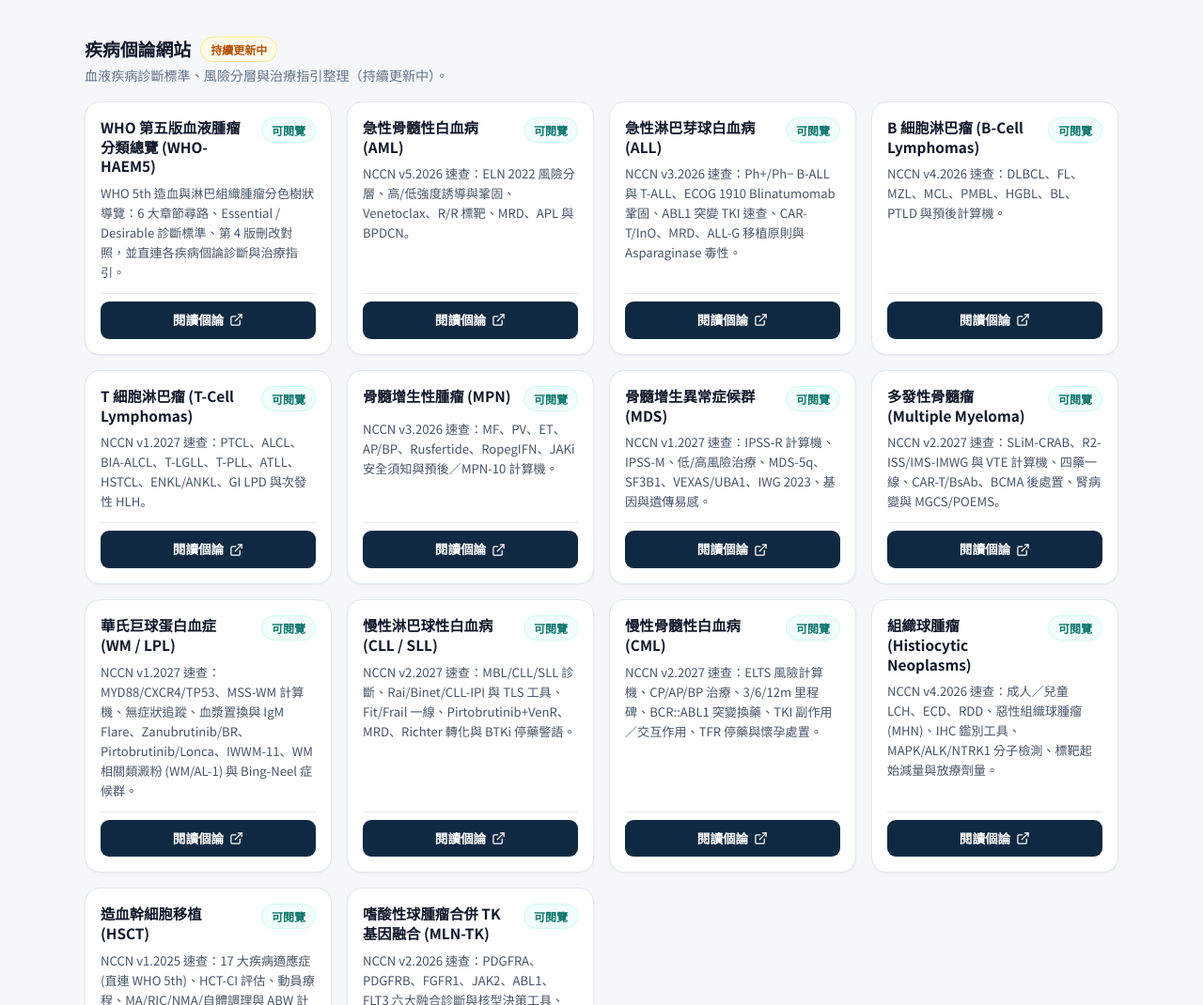
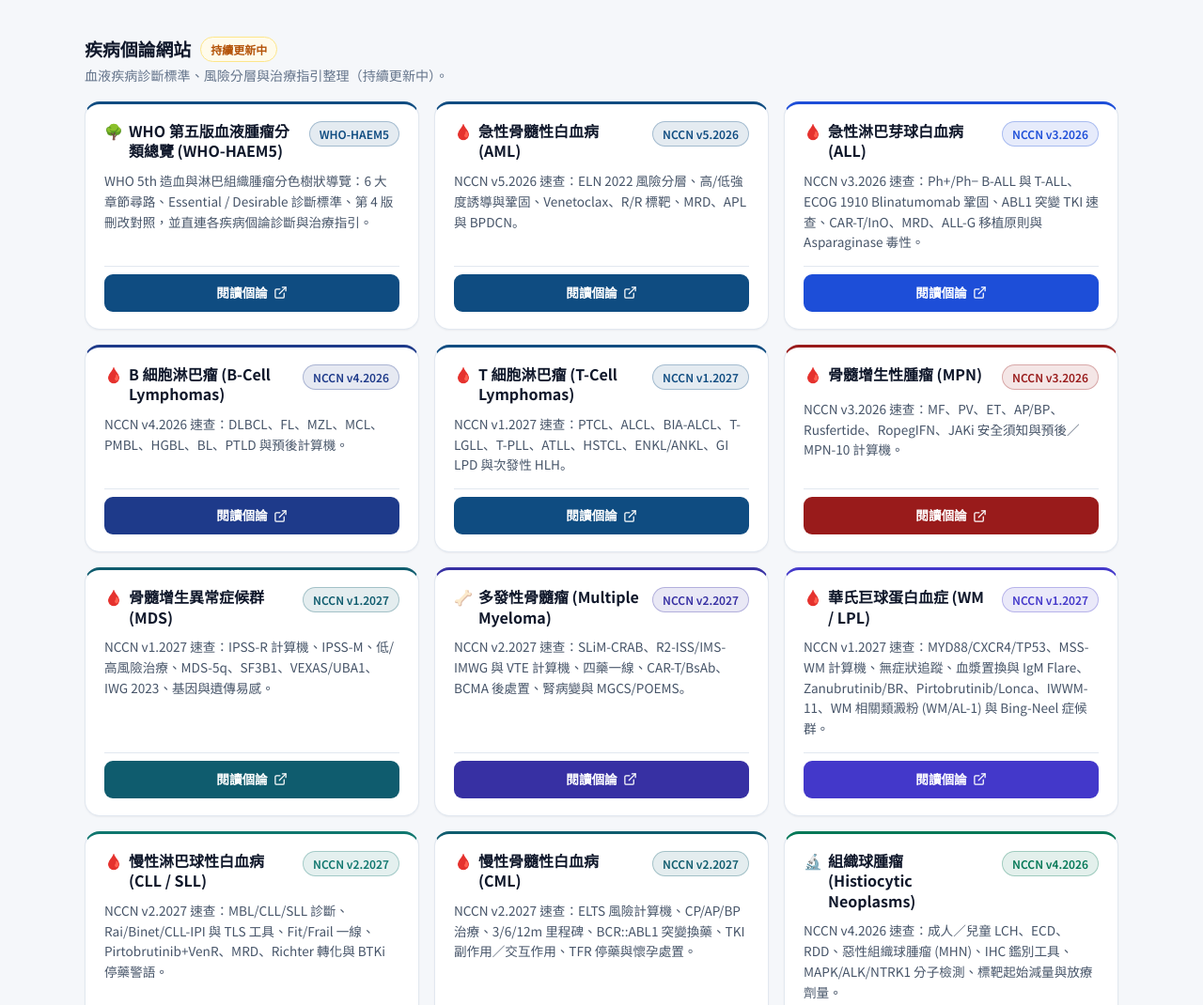
Before and after one commit to LiChiaHans/hematology-portal, a plain HTML site: page index.html in a window 1280 px wide. Shown: the part 1175-2245 px from the top of the page at 94% size. Drawn offline with Linux system fonts and the light colour scheme.

Commit message:
Style disease cards with per-disease colors, emojis, and 3-column grid

```diff
--- a/app.js
+++ b/app.js
@@ -106,11 +106,17 @@
 
   function renderDiseaseCard(item) {
     const isActive = item.status === "active" && item.url;
+    const hasTheme = Boolean(item.color);
+    const themeStyle = hasTheme
+      ? `style="--dc-light: ${escapeAttr(item.color)}; --dc-dark: ${escapeAttr(item.colorDark || item.color)};"`
+      : "";
+    const emojiHtml = item.emoji ? `<span class="disease-emoji" aria-hidden="true">${escapeHtml(item.emoji)}</span>` : "";
+    const badgeLabel = item.badge || (isActive ? "可閱覽" : "待更新");
     return `
-      <article class="card disease-card ${isActive ? "" : "is-placeholder"}">
+      <article class="card disease-card ${isActive ? "" : "is-placeholder"} ${hasTheme ? "has-theme" : ""}" ${themeStyle}>
         <div class="card-top">
-          <h3 class="card-title">${escapeHtml(item.title)}</h3>
-          <span class="status-pill ${isActive ? "active" : "coming-soon"}">${isActive ? "可閱覽" : "待更新"}</span>
+          <h3 class="card-title">${emojiHtml}${escapeHtml(item.title)}</h3>
+          <span class="status-pill ${hasTheme && isActive ? "disease-pill" : isActive ? "active" : "coming-soon"}">${escapeHtml(badgeLabel)}</span>
         </div>
         <p class="card-desc">${escapeHtml(item.description)}</p>
         <div class="card-actions">
--- a/config.js
+++ b/config.js
@@ -70,6 +70,10 @@ window.PORTAL_CONFIG = {
     topics: [
       {
         id: "who5-hematolymphoid",
+        emoji: "🌳",
+        badge: "WHO-HAEM5",
+        color: "#0f4c81",
+        colorDark: "#38bdf8",
         title: "WHO 第五版血液腫瘤分類總覽 (WHO-HAEM5)",
         description: "WHO 5th 造血與淋巴組織腫瘤分色樹狀導覽：6 大章節尋路、Essential / Desirable 診斷標準、第 4 版刪改對照，並直連各疾病個論診斷與治療指引。",
         url: "https://lichiahans.github.io/who5-hematolymphoid-guide/",
@@ -78,6 +82,10 @@ window.PORTAL_CONFIG = {
       },
       {
         id: "aml",
+        emoji: "🩸",
+        badge: "NCCN v5.2026",
+        color: "#0f4c81",
+        colorDark: "#38bdf8",
         title: "急性骨髓性白血病 (AML)",
         description: "NCCN v5.2026 速查：ELN 2022 風險分層、高/低強度誘導與鞏固、Venetoclax、R/R 標靶、MRD、APL 與 BPDCN。",
         url: "https://lichiahans.github.io/aml-nccn-guide/",
@@ -86,6 +94,10 @@ window.PORTAL_CONFIG = {
       },
       {
         id: "all",
+        emoji: "🩸",
+        badge: "NCCN v3.2026",
+        color: "#1d4ed8",
+        colorDark: "#60a5fa",
         title: "急性淋巴芽球白血病 (ALL)",
         description: "NCCN v3.2026 速查：Ph+/Ph− B-ALL 與 T-ALL、ECOG 1910 Blinatumomab 鞏固、ABL1 突變 TKI 速查、CAR-T/InO、MRD、ALL-G 移植原則與 Asparaginase 毒性。",
         url: "https://lichiahans.github.io/all-nccn-guide/",
@@ -94,6 +106,10 @@ window.PORTAL_CONFIG = {
       },
       {
         id: "bcell-lymphoma",
+        emoji: "🩸",
+        badge: "NCCN v4.2026",
+        color: "#1e3a8a",
+        colorDark: "#60a5fa",
         title: "B 細胞淋巴瘤 (B-Cell Lymphomas)",
         description: "NCCN v4.2026 速查：DLBCL、FL、MZL、MCL、PMBL、HGBL、BL、PTLD 與預後計算機。",
         url: "https://lichiahans.github.io/bcell-lymphoma-nccn-guide/",
@@ -102,6 +118,10 @@ window.PORTAL_CONFIG = {
       },
       {
         id: "tcell-lymphoma",
+        emoji: "🩸",
+        badge: "NCCN v1.2027",
+        color: "#0f4c81",
+        colorDark: "#38bdf8",
         title: "T 細胞淋巴瘤 (T-Cell Lymphomas)",
         description: "NCCN v1.2027 速查：PTCL、ALCL、BIA-ALCL、T-LGLL、T-PLL、ATLL、HSTCL、ENKL/ANKL、GI LPD 與次發性 HLH。",
         url: "https://lichiahans.github.io/tcell-nccn-guide/",
@@ -110,6 +130,10 @@ window.PORTAL_CONFIG = {
       },
       {
         id: "mpn",
+        emoji: "🩸",
+        badge: "NCCN v3.2026",
+        color: "#991b1b",
+        colorDark: "#f87171",
         title: "骨髓增生性腫瘤 (MPN)",
         description: "NCCN v3.2026 速查：MF、PV、ET、AP/BP、Rusfertide、RopegIFN、JAKi 安全須知與預後／MPN-10 計算機。",
         url: "https://lichiahans.github.io/mpn-nccn-guide/",
@@ -118,6 +142,10 @@ window.PORTAL_CONFIG = {
       },
       {
         id: "mds",
+        emoji: "🩸",
+        badge: "NCCN v1.2027",
+        color: "#0f5c6e",
+        colorDark: "#2dd4bf",
         title: "骨髓增生異常症候群 (MDS)",
         description: "NCCN v1.2027 速查：IPSS-R 計算機、IPSS-M、低/高風險治療、MDS-5q、SF3B1、VEXAS/UBA1、IWG 2023、基因與遺傳易感。",
         url: "https://lichiahans.github.io/mds-nccn-guide/",
@@ -126,6 +154,10 @@ window.PORTAL_CONFIG = {
       },
       {
         id: "mm",
+        emoji: "🦴",
+        badge: "NCCN v2.2027",
+        color: "#3730a3",
+        colorDark: "#818cf8",
         title: "多發性骨髓瘤 (Multiple Myeloma)",
         description: "NCCN v2.2027 速查：SLiM-CRAB、R2-ISS/IMS-IMWG 與 VTE 計算機、四藥一線、CAR-T/BsAb、BCMA 後處置、腎病變與 MGCS/POEMS。",
         url: "https://lichiahans.github.io/mm-nccn-guide/",
@@ -134,6 +166,10 @@ window.PORTAL_CONFIG = {
       },
       {
         id: "wm",
+        emoji: "🩸",
+        badge: "NCCN v1.2027",
+        color: "#4338ca",
+        colorDark: "#818cf8",
         title: "華氏巨球蛋白血症 (WM / LPL)",
         description: "NCCN v1.2027 速查：MYD88/CXCR4/TP53、MSS-WM 計算機、無症狀追蹤、血漿置換與 IgM Flare、Zanubrutinib/BR、Pirtobrutinib/Lonca、IWWM-11、WM 相關類澱粉 (WM/AL-1) 與 Bing-Neel 症候群。",
         url: "https://lichiahans.github.io/wm-nccn-guide/",
@@ -142,6 +178,10 @@ window.PORTAL_CONFIG = {
       },
       {
         id: "cll",
+        emoji: "🩸",
+        badge: "NCCN v2.2027",
+        color: "#0f766e",
+        colorDark: "#2dd4bf",
         title: "慢性淋巴球性白血病 (CLL / SLL)",
         description: "NCCN v2.2027 速查：MBL/CLL/SLL 診斷、Rai/Binet/CLL-IPI 與 TLS 工具、Fit/Frail 一線、Pirtobrutinib+VenR、MRD、Richter 轉化與 BTKi 停藥警語。",
         url: "https://lichiahans.github.io/cll-nccn-guide/",
@@ -150,6 +190,10 @@ window.PORTAL_CONFIG = {
       },
       {
         id: "cml",
+        emoji: "🩸",
+        badge: "NCCN v2.2027",
+        color: "#0f5c6e",
+        colorDark: "#38bdf8",
         title: "慢性骨髓性白血病 (CML)",
         description: "NCCN v2.2027 速查：ELTS 風險計算機、CP/AP/BP 治療、3/6/12m 里程碑、BCR::ABL1 突變換藥、TKI 副作用／交互作用、TFR 停藥與懷孕處置。",
         url: "https://lichiahans.github.io/cml-nccn-guide/",
@@ -158,6 +202,10 @@ window.PORTAL_CONFIG = {
       },
       {
         id: "histiocytic",
+        emoji: "🔬",
+        badge: "NCCN v4.2026",
+        color: "#047857",
+        colorDark: "#34d399",
         title: "組織球腫瘤 (Histiocytic Neoplasms)",
         description: "NCCN v4.2026 速查：成人／兒童 LCH、ECD、RDD、惡性組織球腫瘤 (MHN)、IHC 鑑別工具、MAPK/ALK/NTRK1 分子檢測、標靶起始減量與放療劑量。",
         url: "https://lichiahans.github.io/histiocytic-nccn-guide/",
@@ -166,6 +214,10 @@ window.PORTAL_CONFIG = {
       },
       {
         id: "hsct",
+        emoji: "🦴",
+        badge: "NCCN v1.2025",
+        color: "#1d4ed8",
+        colorDark: "#60a5fa",
         title: "造血幹細胞移植 (HSCT)",
         description: "NCCN v1.2025 速查：17 大疾病適應症 (直連 WHO 5th)、HCT-CI 評估、動員療程、MA/RIC/NMA/自體調理與 ABW 計算機、VOD/SOS、急／慢性 GVHD 分級工具與難治性用藥。",
         url: "https://lichiahans.github.io/hsct-nccn-guide/",
@@ -174,6 +226,10 @@ window.PORTAL_CONFIG = {
       },
       {
         id: "mlntk",
+        emoji: "🧬",
+        badge: "NCCN v2.2026",
+        color: "#9d174d",
+        colorDark: "#f472b6",
         title: "嗜酸性球腫瘤合併 TK 基因融合 (MLN-TK)",
         description: "NCCN v2.2026 速查：PDGFRA、PDGFRB、FGFR1、JAK2、ABL1、FLT3 六大融合診斷與核型決策工具、HE/HES 分類、Imatinib/Pemigatinib/JAKi 與早期 allo-HCT 策略。",
         url: "https://lichiahans.github.io/mlntk-nccn-guide/",
--- a/index.html
+++ b/index.html
@@ -101,7 +101,7 @@
         </div>
         <div id="disease-main-link-slot"></div>
       </div>
-      <div class="card-grid cols-4" id="disease-grid"></div>
+      <div class="card-grid cols-3" id="disease-grid"></div>
     </section>
 
     <!-- 區塊 3：病人衛教網站 -->
--- a/styles.css
+++ b/styles.css
@@ -505,18 +505,55 @@ body {
   height: 15px;
 }
 
-/* Compact Disease Card */
+/* Disease Cards with Per-Disease Theme Color */
 .disease-card {
-  padding: 16px;
-  gap: 8px;
+  padding: 18px 20px;
+  gap: 10px;
 }
 
 .disease-card .card-title {
-  font-size: 0.96rem;
+  font-size: 1rem;
+  display: flex;
+  align-items: flex-start;
+  gap: 6px;
+}
+
+.disease-emoji {
+  flex-shrink: 0;
+  line-height: 1.3;
 }
 
 .disease-card .card-desc {
-  font-size: 0.82rem;
+  font-size: 0.85rem;
+}
+
+.disease-card.has-theme {
+  --dc: var(--dc-light, var(--brand-navy));
+  border-top: 3px solid var(--dc);
+}
+
+[data-theme="dark"] .disease-card.has-theme {
+  --dc: var(--dc-dark, var(--brand-accent));
+}
+
+.disease-card.has-theme:hover {
+  border-color: color-mix(in srgb, var(--dc) 45%, var(--border));
+  border-top-color: var(--dc);
+}
+
+.disease-card.has-theme .status-pill.disease-pill {
+  color: var(--dc);
+  background: color-mix(in srgb, var(--dc) 11%, transparent);
+  border: 1px solid color-mix(in srgb, var(--dc) 30%, transparent);
+}
+
+.disease-card.has-theme .btn-primary {
+  background: var(--dc);
+  color: #ffffff;
+}
+
+[data-theme="dark"] .disease-card.has-theme .btn-primary {
+  color: #0b1120;
 }
 
 /* Empty State */
```
